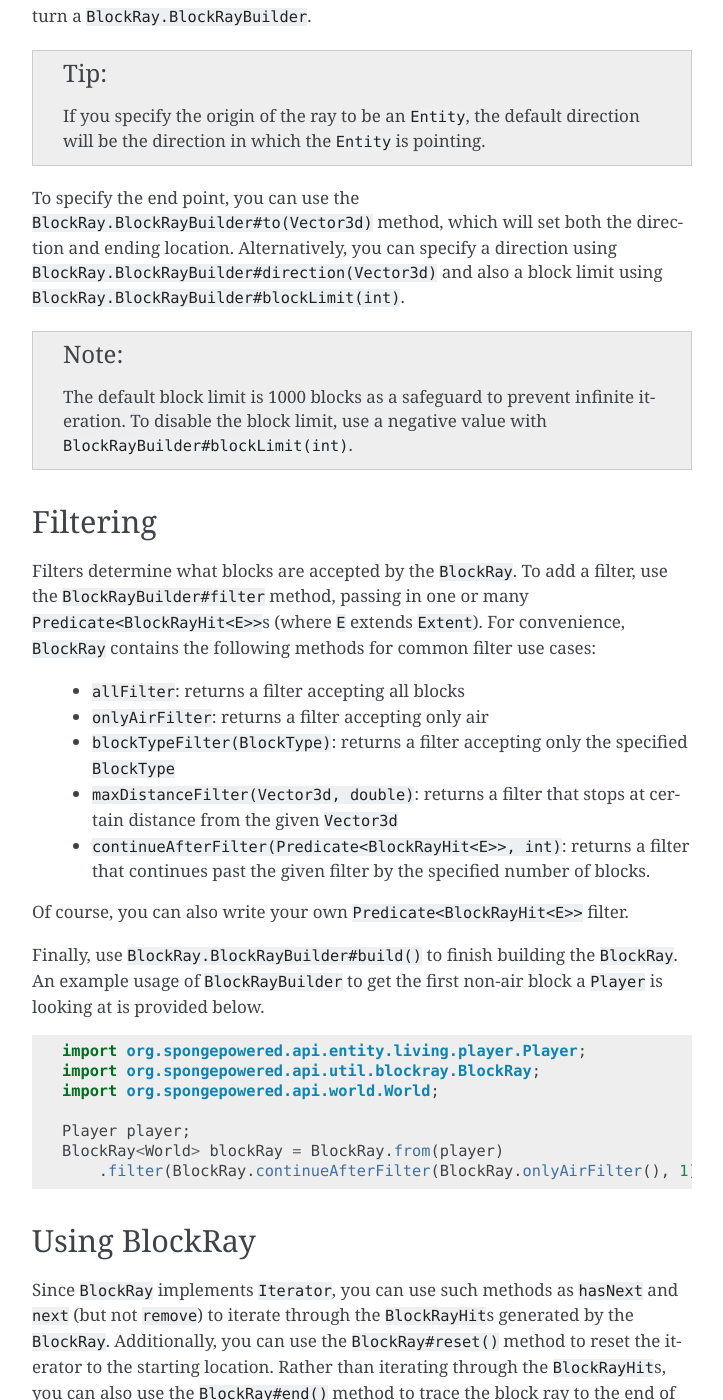
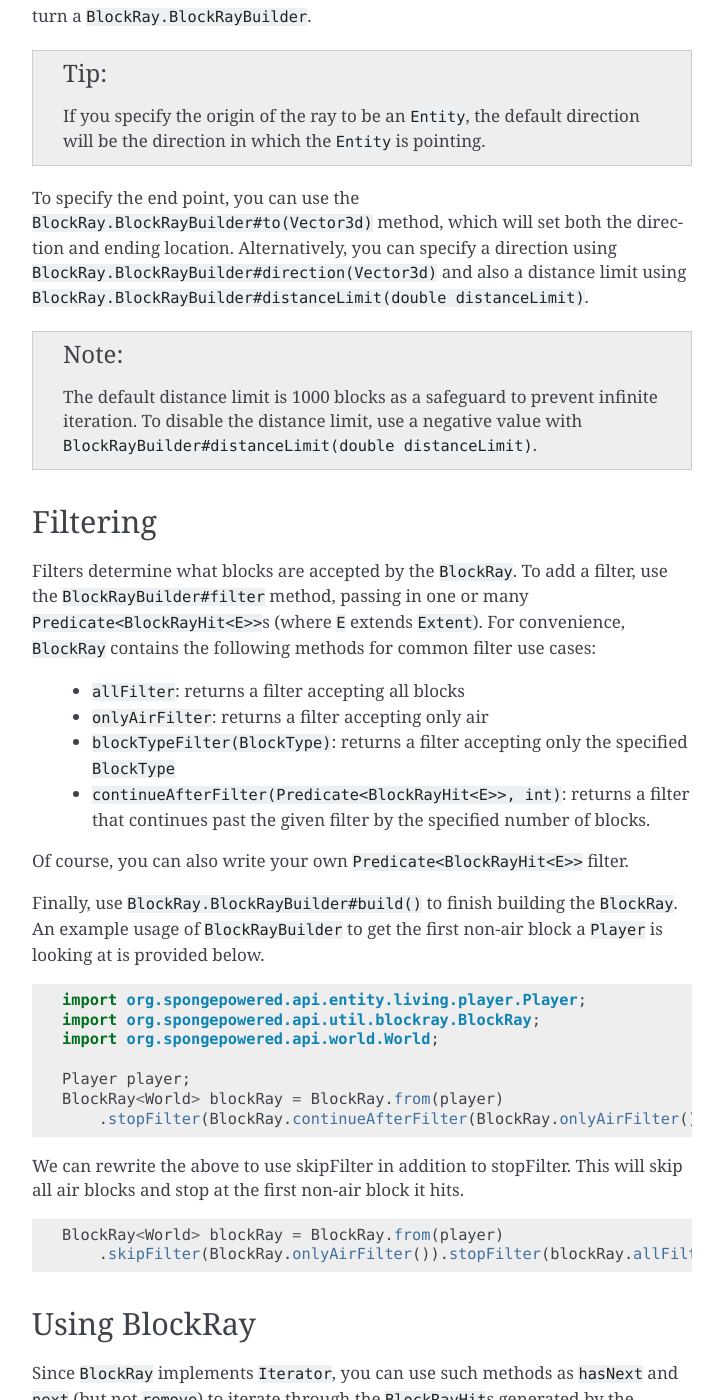
Before and after one commit to SpongePowered/SpongeDocs, a Sphinx documentation site: the page built from source/plugin/ray-tracing.rst, in a window 1280 px wide and 1400 px high, scrolled down 377 px. Shown: the whole window, without its empty margins (388-1111 px from the left). Built offline with Sphinx 7.4.7, drawn with Linux system fonts in a browser that asks for light colours; pages that are not in the unit, such as notebooks, are missing from menus; cross-references to code outside the pages are shown as plain code.

Commit message:
Updated Ray Tracing according to issue #653

```diff
--- a/source/plugin/ray-tracing.rst
+++ b/source/plugin/ray-tracing.rst
@@ -27,12 +27,12 @@ You can specify the origin of the ray using the ``BlockRay#from`` method, passin
 
 To specify the end point, you can use the :javadoc:`BlockRay.BlockRayBuilder#to(Vector3d)` method, which will set both
 the direction and ending location. Alternatively, you can specify a direction using
-:javadoc:`BlockRay.BlockRayBuilder#direction(Vector3d)` and also a block limit using
-:javadoc:`BlockRay.BlockRayBuilder#blockLimit(int)`.
+:javadoc:`BlockRay.BlockRayBuilder#direction(Vector3d)` and also a distance limit using
+:javadoc:`BlockRay.BlockRayBuilder#distanceLimit(double distanceLimit)`.
 
 .. note::
-    The default block limit is 1000 blocks as a safeguard to prevent infinite iteration. To disable the block limit,
-    use a negative value with ``BlockRayBuilder#blockLimit(int)``.
+    The default distance limit is 1000 blocks as a safeguard to prevent infinite iteration. To disable the distance
+    limit, use a negative value with ``BlockRayBuilder#distanceLimit(double distanceLimit)``.
 
 Filtering
 =========
@@ -44,7 +44,6 @@ method, passing in one or many ``Predicate<BlockRayHit<E>>``\ s (where ``E`` ext
  * ``allFilter``: returns a filter accepting all blocks
  * ``onlyAirFilter``: returns a filter accepting only air
  * ``blockTypeFilter(BlockType)``: returns a filter accepting only the specified :javadoc:`BlockType`
- * ``maxDistanceFilter(Vector3d, double)``: returns a filter that stops at certain distance from the given ``Vector3d``
  * ``continueAfterFilter(Predicate<BlockRayHit<E>>, int)``: returns a filter that continues past the given filter by
    the specified number of blocks.
 
@@ -61,7 +60,14 @@ Finally, use :javadoc:`BlockRay.BlockRayBuilder#build()` to finish building the
 
     Player player;
     BlockRay<World> blockRay = BlockRay.from(player)
-        .filter(BlockRay.continueAfterFilter(BlockRay.onlyAirFilter(), 1)).build();
+        .stopFilter(BlockRay.continueAfterFilter(BlockRay.onlyAirFilter(), 1)).build();
+
+We can rewrite the above to use skipFilter in addition to stopFilter. This will skip all air blocks and stop at the first non-air block it hits.
+
+.. code-block:: java
+
+    BlockRay<World> blockRay = BlockRay.from(player)
+        .skipFilter(BlockRay.onlyAirFilter()).stopFilter(blockRay.allFilter).build();
 
 Using BlockRay
 ==============
```
